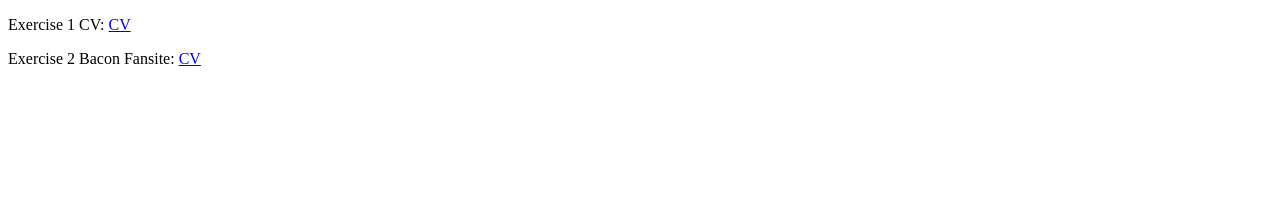
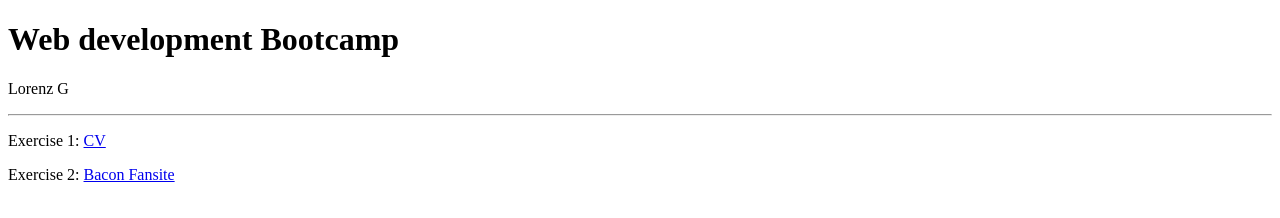
Before and after one commit to Reallorenzg/Web-development-bootcamp, a plain HTML site: page index.html in a window 1280 px wide. Drawn offline with Linux system fonts and the light colour scheme.

Commit message:
Modified homepage

```diff
--- a/index.html
+++ b/index.html
@@ -2,12 +2,16 @@
 <html lang="en">
 <head>
     <meta charset="UTF-8">
-    <meta http-equiv="X-UA-Compatible" content="IE=edge">
+    <!-- <meta http-equiv="X-UA-Compatible" content="IE=edge"> -->
     <meta name="viewport" content="width=device-width, initial-scale=1.0">
     <title>Web Development Bootcamp Exercises</title>
+    <link rel="stylesheet" href="css/style.css">
 </head>
 <body>
-    <p>Exercise 1 CV: <a href="CV/index.html">CV</a></p>
-    <p>Exercise 2 Bacon Fansite: <a href="CSS - Bacon Fansite/index.html">CV</a></p>
+    <h1>Web development Bootcamp</h1>
+    <p>Lorenz G</p>
+    <hr>
+    <p>Exercise 1: <a href="CV/index.html">CV</a></p>
+    <p>Exercise 2: <a href="CSS - Bacon Fansite/index.html">Bacon Fansite</a></p>
 </body>
 </html>
```
Also changed, not shown: CSS/style.css (added).
